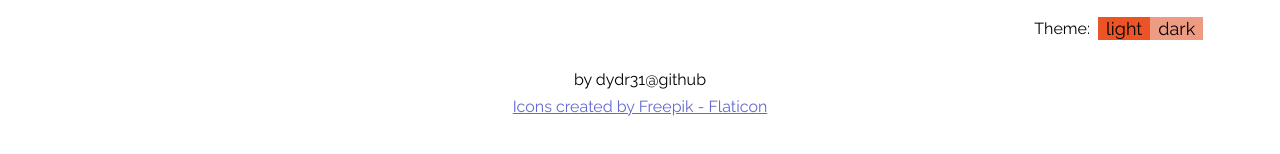
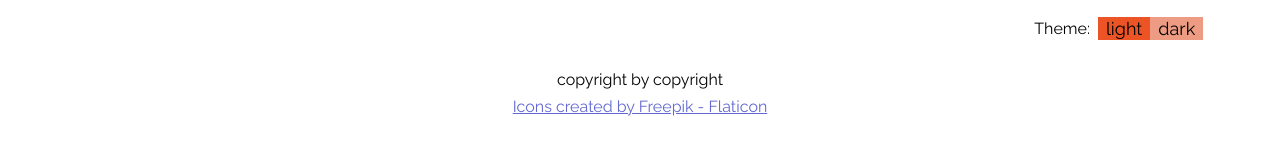
Before and after one commit to dydr31/weather-app, a React (Create React App) app: page / in a window 1280 px wide. Shown: the part 464-618 px from the top of the page. Built offline with nearby package versions, Linux system fonts and the light colour scheme; no server answers.

Commit message:
rm hosting files

```diff
--- a/src/App.js
+++ b/src/App.js
@@ -25,7 +25,6 @@ function App() {
   });
 
   const [showError, setShowError] = useState(false);
-
   async function getCityCoords() {
     const response = await fetch(
       "https://geocode.maps.co/search?q=" + city
@@ -68,7 +67,7 @@ function App() {
 
       <SwitchTheme />
       <footer className={classes.footer}>
-        <p>by dydr31@github</p>
+        <p>copyright by copyright</p>
         <a
           href="https://www.flaticon.com/free-icons"
           title="icons"
```
Also changed, not shown: firebase.json (deleted), 2 other files (tests, documents, lock files or other folders).
